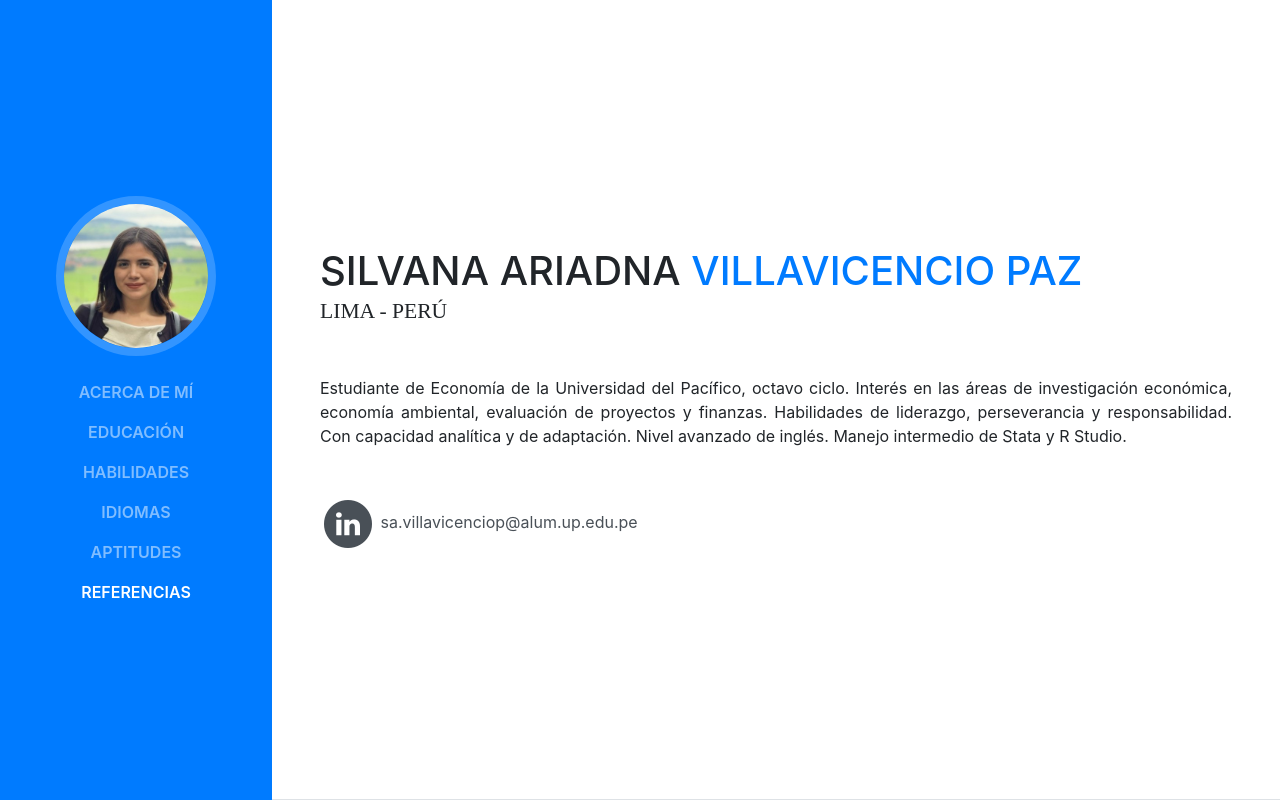
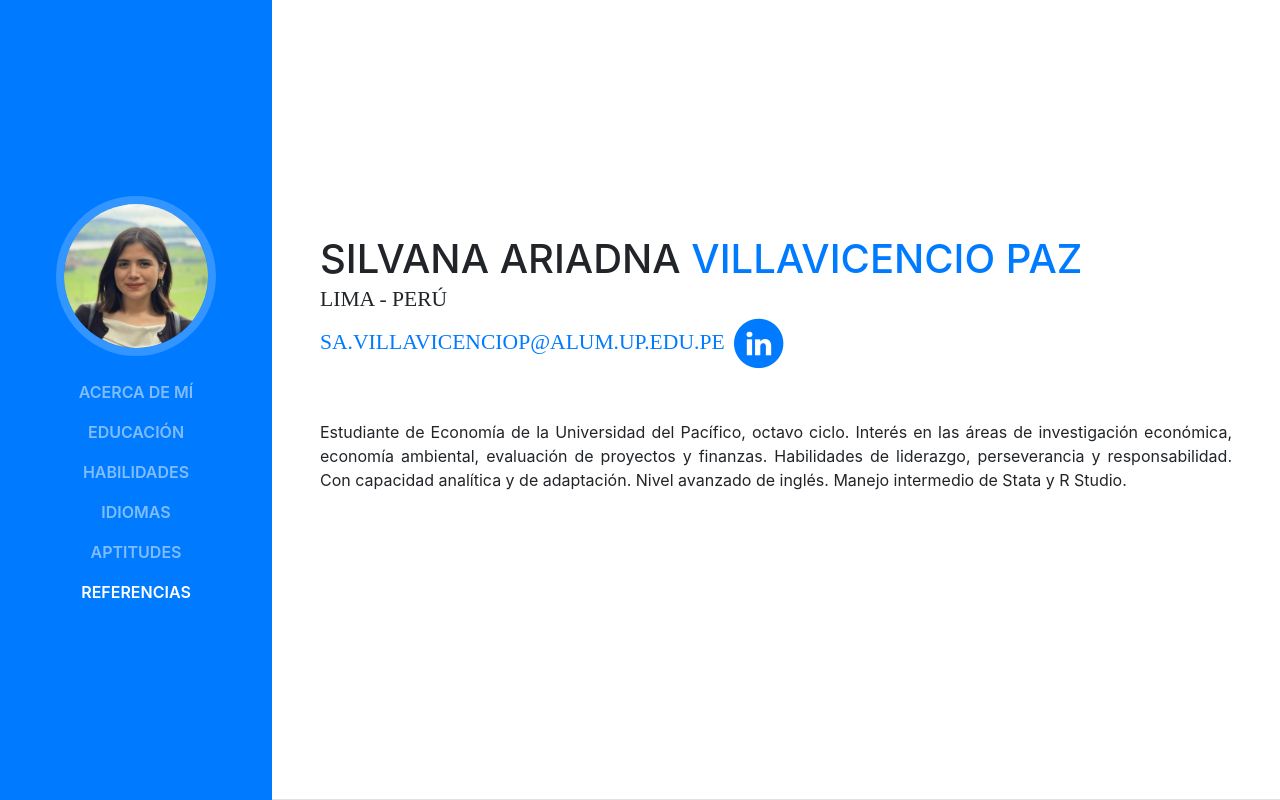
Before and after one commit to Arvep/resume-ariadna, a website with bundled scripts: page index.html in a window 1280 px wide. Shown: the top 800 px of the page. Built offline with nearby package versions, Linux system fonts and the light colour scheme; a web font is replaced by a local one.

Commit message:
Update index.html
linkedin up

```diff
--- a/index.html
+++ b/index.html
@@ -69,18 +69,19 @@
           </h1>
           <div class="subheading mb-5" >    Lima - Per&uacute;
           </br>
-
+          <a href="mailto:sa.villavicenciop@alum.up.edu.pe">sa.villavicenciop@alum.up.edu.pe       </a>
+          <a href="https://www.linkedin.com/in/silvana-villavicencio-paz-b5846521b/">
+            <span class="fa-stack fa-lg">
+              <i class="fa fa-circle fa-stack-2x"></i>
+              <i class="fa fa-linkedin fa-stack-1x fa-inverse"></i>
+            </span>
+          </a>
              </div>
           <p class="mb-5" align="justify">Estudiante de Econom&iacute;a de la Universidad del Pac&iacute;fico, octavo ciclo. Inter&eacute;s en las &aacute;reas de investigaci&oacute;n econ&oacute;mica, econom&iacute;a ambiental, evaluaci&oacute;n de proyectos y finanzas. Habilidades de liderazgo, perseverancia y responsabilidad. Con capacidad anal&iacute;tica y de adaptaci&oacute;n. Nivel avanzado de ingl&eacute;s. Manejo intermedio de Stata y R Studio.        </p>
           <ul class="list-inline list-social-icons mb-0">
 
             <li class="list-inline-item">
-              <a href="https://www.linkedin.com/in/silvana-villavicencio-paz-b5846521b/">
-                <span class="fa-stack fa-lg">
-                  <i class="fa fa-circle fa-stack-2x"></i>
-                  <i class="fa fa-linkedin fa-stack-1x fa-inverse"></i>
-                </span>
-              </a><a href="mailto:sa.villavicenciop@alum.up.edu.pe">sa.villavicenciop@alum.up.edu.pe       </a>
+
 
 
             </li>
```
